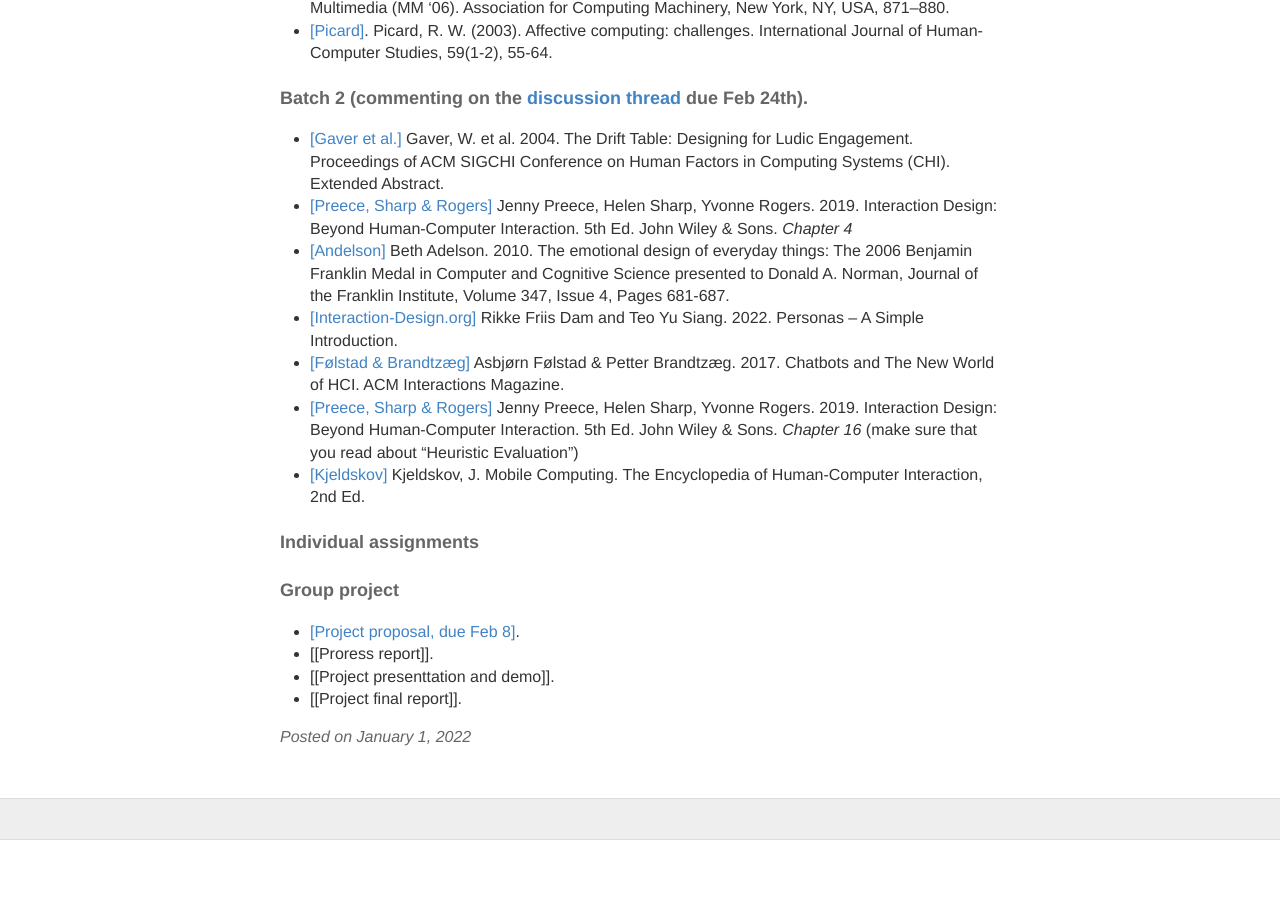
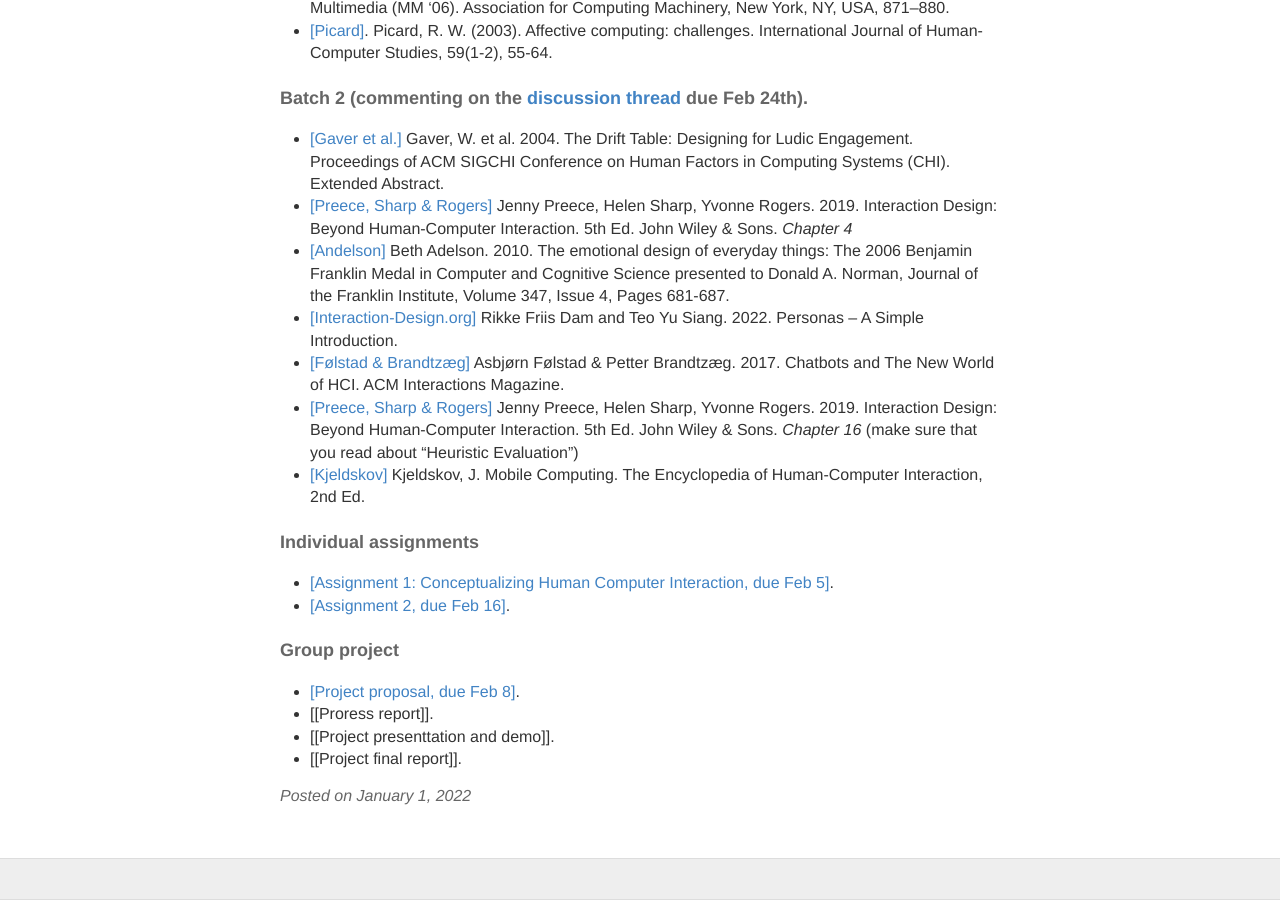
Before and after one commit to hciwang/hciwang.github.io, a Jekyll site: the page built from _posts/2022-1-1-lectures.md, in a window 1280 px wide and 900 px high, scrolled down 2734 px. Built offline with Jekyll 4.4.1, drawn with Linux system fonts in a browser that asks for light colours; before the commit the page ends 3574 px from its top, so only the background shows below that; some of the changed text lies outside the part shown.

Commit message:
Update 2022-1-1-lectures.md

```diff
--- a/_posts/2022-1-1-lectures.md
+++ b/_posts/2022-1-1-lectures.md
@@ -73,7 +73,7 @@
 - 2/10 [[Interface types]](https://canvas.ucdavis.edu/courses/747452/files/folder/Lecture%20slides?preview=19373512).
 Reading: [[Kjeldskov]](https://www.interaction-design.org/literature/book/the-encyclopedia-of-human-computer-interaction-2nd-ed/mobile-computing) Kjeldskov, J. Mobile Computing. The Encyclopedia of Human-Computer Interaction, 2nd Ed.
 
-Out: [[Assignment 2]](, due Feb 24)().
+Out: [[Assignment 2, due Feb 16]](https://canvas.ucdavis.edu/courses/747452/assignments/1017746).
 Due: [[Project proposal, due Feb 8]](https://canvas.ucdavis.edu/courses/747452/assignments/1010534).
 
 ### Assignments, readings and deliverables at a glance:
@@ -100,7 +100,8 @@
 - [[Kjeldskov]](https://www.interaction-design.org/literature/book/the-encyclopedia-of-human-computer-interaction-2nd-ed/mobile-computing) Kjeldskov, J. Mobile Computing. The Encyclopedia of Human-Computer Interaction, 2nd Ed.
 
 #### Individual assignments
-
+- [[Assignment 1: Conceptualizing Human Computer Interaction, due Feb 5]](https://canvas.ucdavis.edu/courses/747452/assignments/1010532).
+- [[Assignment 2, due Feb 16]](https://canvas.ucdavis.edu/courses/747452/assignments/1017746).
 
 #### Group project
 - [[Project proposal, due Feb 8]](https://canvas.ucdavis.edu/courses/747452/assignments/1010534).
```
